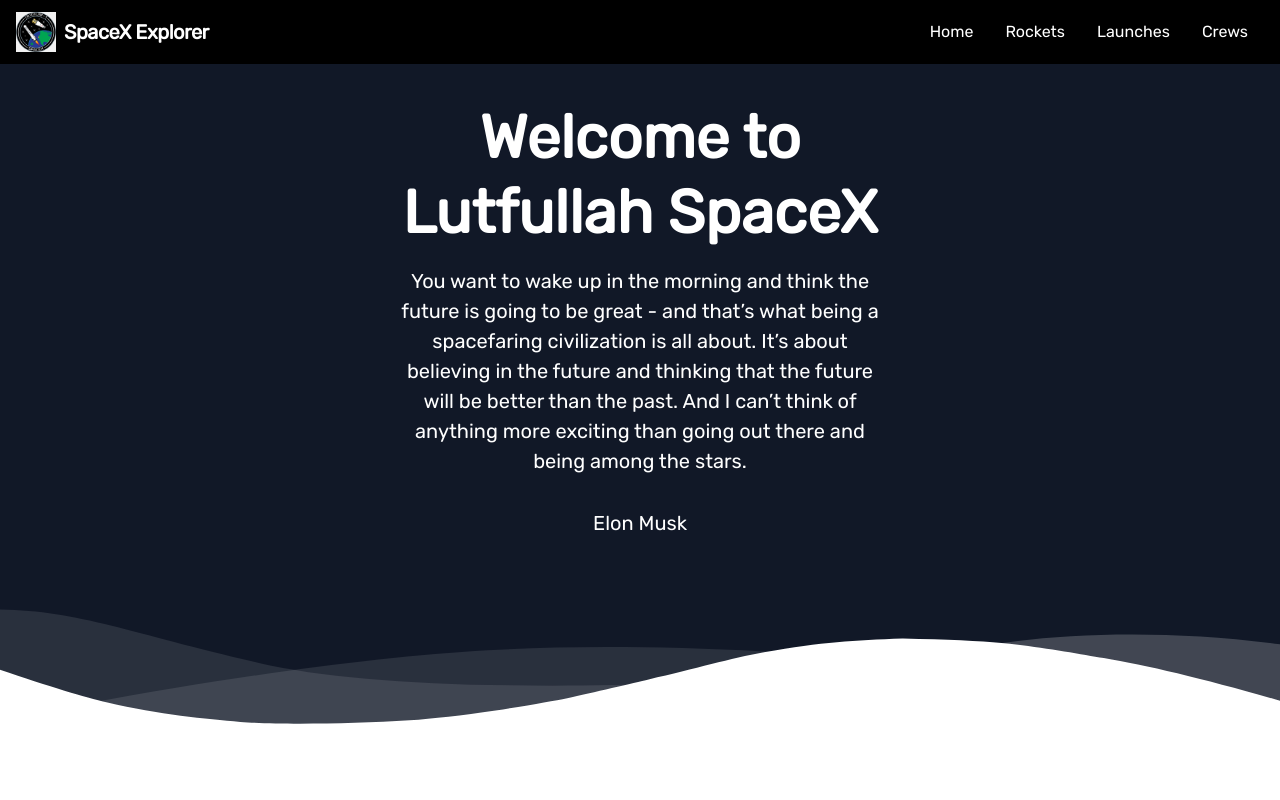
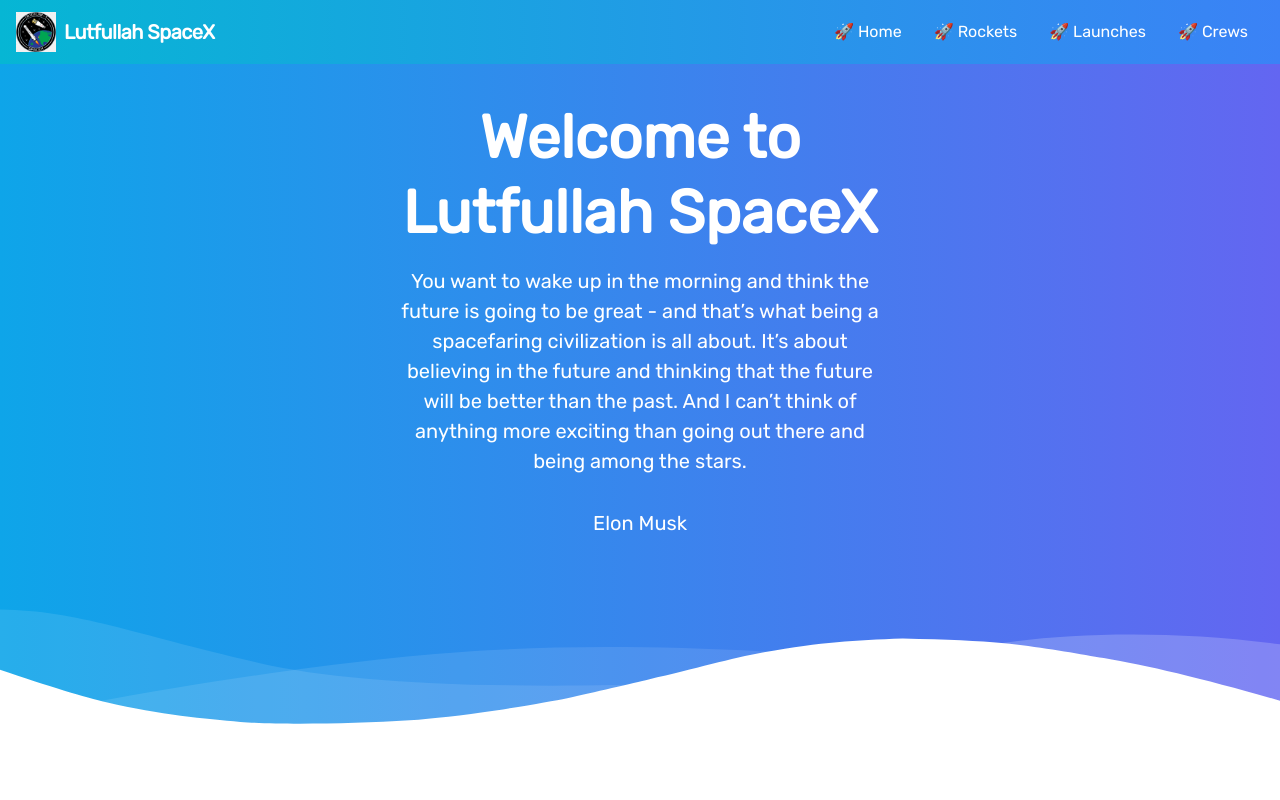
Before and after one commit to lutfullahcelenk/spacex, a React (Create React App) app: page / in a window 1280 px wide. Shown: the top 800 px of the page. Built offline with nearby package versions, Linux system fonts and the light colour scheme; no server answers.

Commit message:
the project is completed.

```diff
--- a/src/components/Navbar/index.js
+++ b/src/components/Navbar/index.js
@@ -9,7 +9,7 @@
 
 const Navbar = () => {
   return (
-    <nav className="nav flex flex-wrap items-center justify-between px-4 bg-black text-white">
+    <nav className="nav flex flex-wrap items-center justify-between px-4 bg-gradient-to-r from-cyan-500 to-blue-500 text-white">
       <Link
         className="flex flex-no-shrink items-center mr-6 py-3 text-grey-darkest"
         to="/"
@@ -22,7 +22,7 @@
         />
 
         <span className="font-semibold text-xl tracking-tight">
-          SpaceX Explorer
+          Lutfullah SpaceX
         </span>
       </Link>
 
@@ -36,11 +36,11 @@
 
       <ul className="flex menu border-gray-500 border-b justify-end m-0 w-full md:border-none md:w-auto">
         <NavItem path="/">
-          Home
+        🚀 Home
         </NavItem>
-        <NavItem path="/rockets">Rockets</NavItem>
-        <NavItem path="/launches">Launches</NavItem>
-        <NavItem path="/crews">Crews</NavItem>
+        <NavItem path="/rockets">🚀 Rockets</NavItem>
+        <NavItem path="/launches">🚀 Launches</NavItem>
+        <NavItem path="/crews">🚀 Crews</NavItem>
       </ul>
     </nav>
   );
--- a/src/components/Shared/Hero/index.js
+++ b/src/components/Shared/Hero/index.js
@@ -2,7 +2,7 @@
 
 const Hero = ({ title, subtitle, author }) => {
   return (
-    <div className="w-full bg-gray-900 text-white">
+    <div className="w-full bg-gradient-to-r from-sky-500 to-indigo-500 text-white">
       <div className="container flex flex-wrap justify-center flex-col px-5 mx-auto md:flex-row">
         <div className="flex flex-col w-full mt-5 justify-center text-center md:text-center md:w-2/5">
           <h1 className="my-4 text-6xl font-bold leading-tight">{title}</h1>
--- a/src/components/Shared/Wave/index.js
+++ b/src/components/Shared/Wave/index.js
@@ -2,7 +2,7 @@
 
 const Wave = () => {
     return (
-      <div className="relative bg-gray-900">
+      <div className="relative bg-gradient-to-r from-sky-500 to-indigo-500">
 
         <svg viewBox="0 0 1428 174">
           <g transform="translate(-2.000000, 44.000000)" fill="white">
--- a/src/pages/Rockets/index.js
+++ b/src/pages/Rockets/index.js
@@ -10,7 +10,6 @@
 const Rockets = () => {
 
   const { rockets } = useContext(LaunchContext);
-  console.log('rockets', rockets)
 
   return (
     <Container>
```
